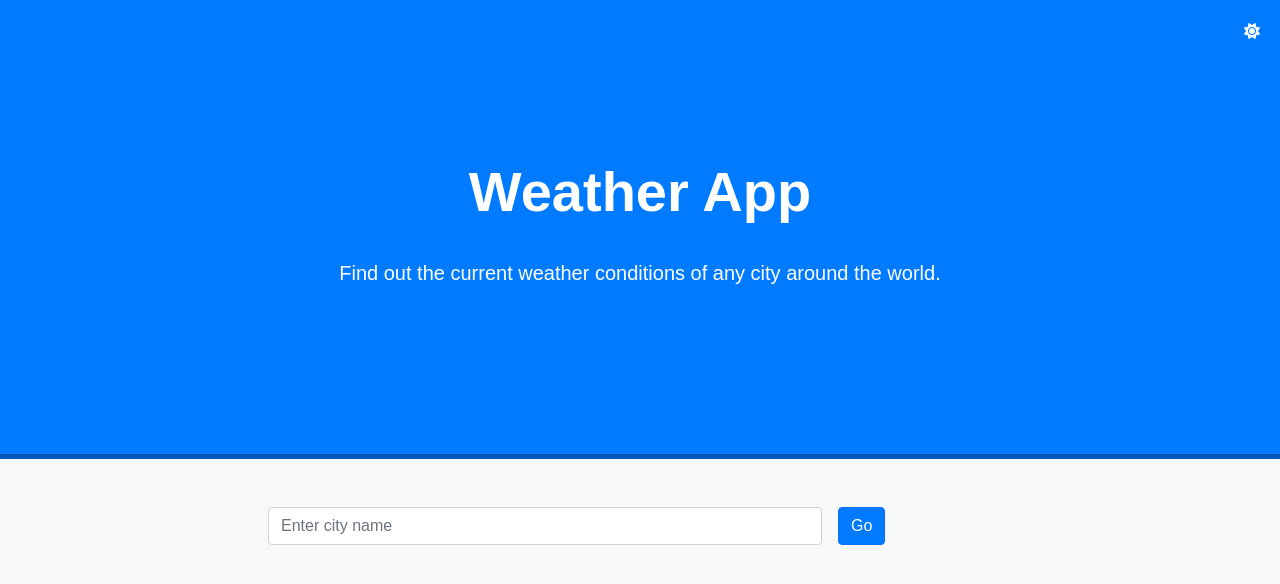
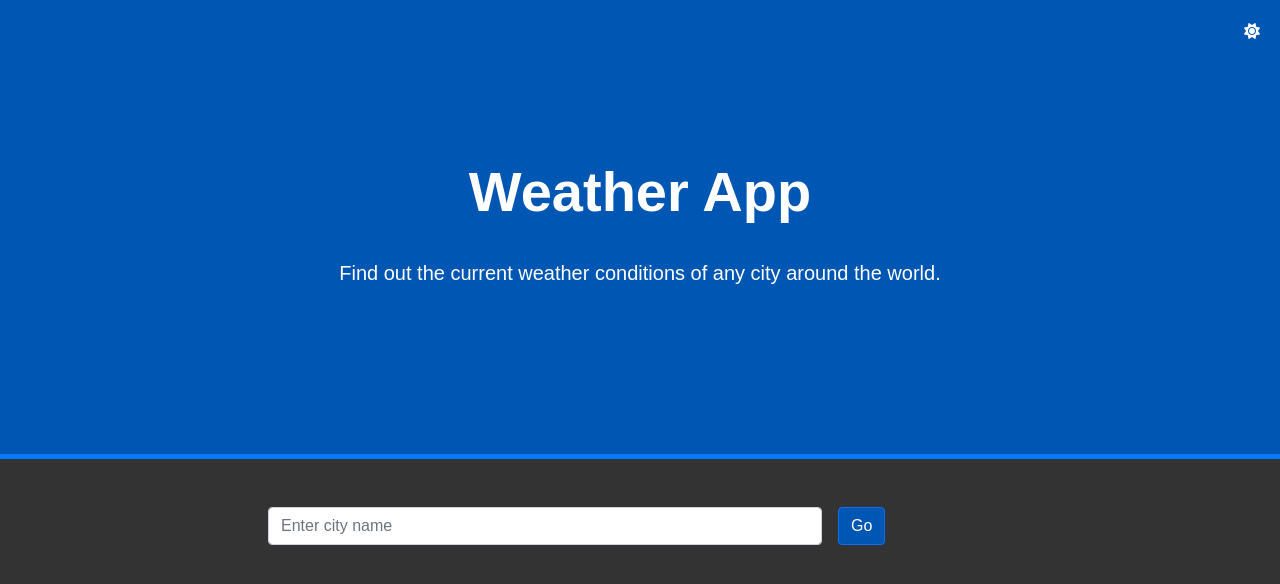
Before and after one commit to motajessica/weather-project, a website: page public/index.html in a window 1280 px wide. Both pictures are taken after a click on the element 1251 px from the left and 34 px from the top of the page. Drawn offline with nearby package versions, Linux system fonts and the light colour scheme.

Commit message:
WIP - Fix theme toggle

```diff
--- a/public/index.html
+++ b/public/index.html
@@ -20,7 +20,7 @@
 </head>
 <body>
   <div class="top-container text-center">
-    <div class="toggle-container" onclick="toggleTheme()">
+    <div class="toggle-container" >
       <input type="checkbox" id="theme-toggle" class="d-none">
       <label for="theme-toggle" class="fas fa-moon"></label>
     </div>
@@ -42,7 +42,7 @@
     </form>
   </div>
   <div id="weatherResults" class="container my-5 d-flex"></div>
-  <script>
+  <!-- <script>
     const themeToggle = document.getElementById("theme-toggle");
     themeToggle.addEventListener("change", function () {
       if (this.checked) {
@@ -53,6 +53,7 @@
         document.querySelector(".toggle-container .fa-sun").classList.replace("fa-sun", "fa-moon");
       }
     });
-  </script>
+  </script> -->
+  <script type="module" src="themeToggle.js"></script>
 </body>
 </html>
--- a/public/themeToggle.js
+++ b/public/themeToggle.js
@@ -1,9 +1,14 @@
 export function toggleTheme() {
-    const currentTheme = document.body.getAttribute('data-theme');
+  const currentTheme = document.body.getAttribute('data-theme');
 
-    if (currentTheme === 'light' || !currentTheme) { // The !currentTheme is to handle if the attribute isn't set initially
-      document.body.setAttribute('data-theme', 'dark');
-    } else {
-      document.body.setAttribute('data-theme', 'light');
-    }
+  if (currentTheme === 'light' || !currentTheme) {
+     document.body.setAttribute('data-theme', 'dark');
+     document.querySelector(".toggle-container .fa-moon").classList.replace("fa-moon", "fa-sun");
+  } else {
+     document.body.setAttribute('data-theme', 'light');
+     document.querySelector(".toggle-container .fa-sun").classList.replace("fa-sun", "fa-moon");
   }
+}
+
+// Attach the event listener
+document.getElementById("theme-toggle").addEventListener("change", toggleTheme);
```
